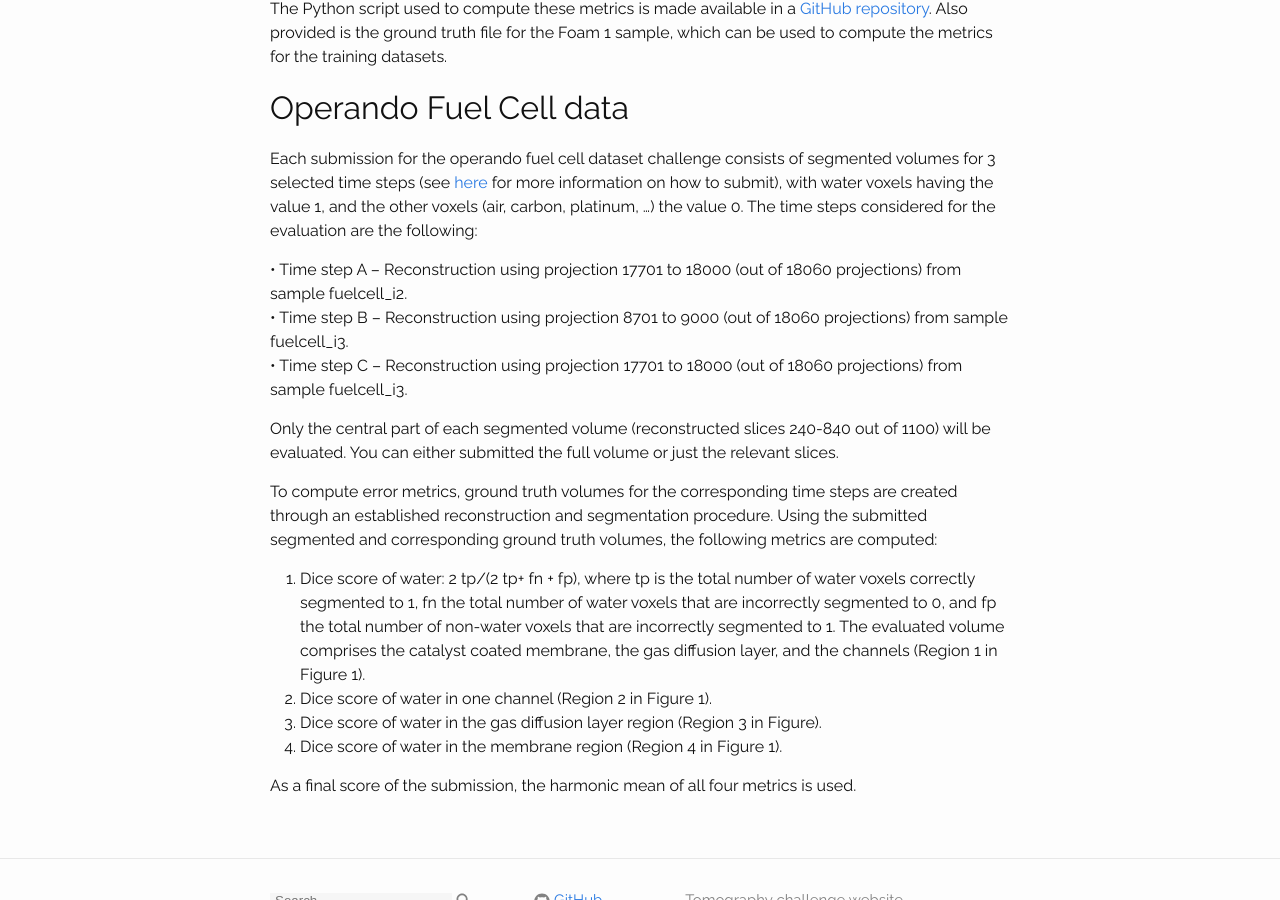
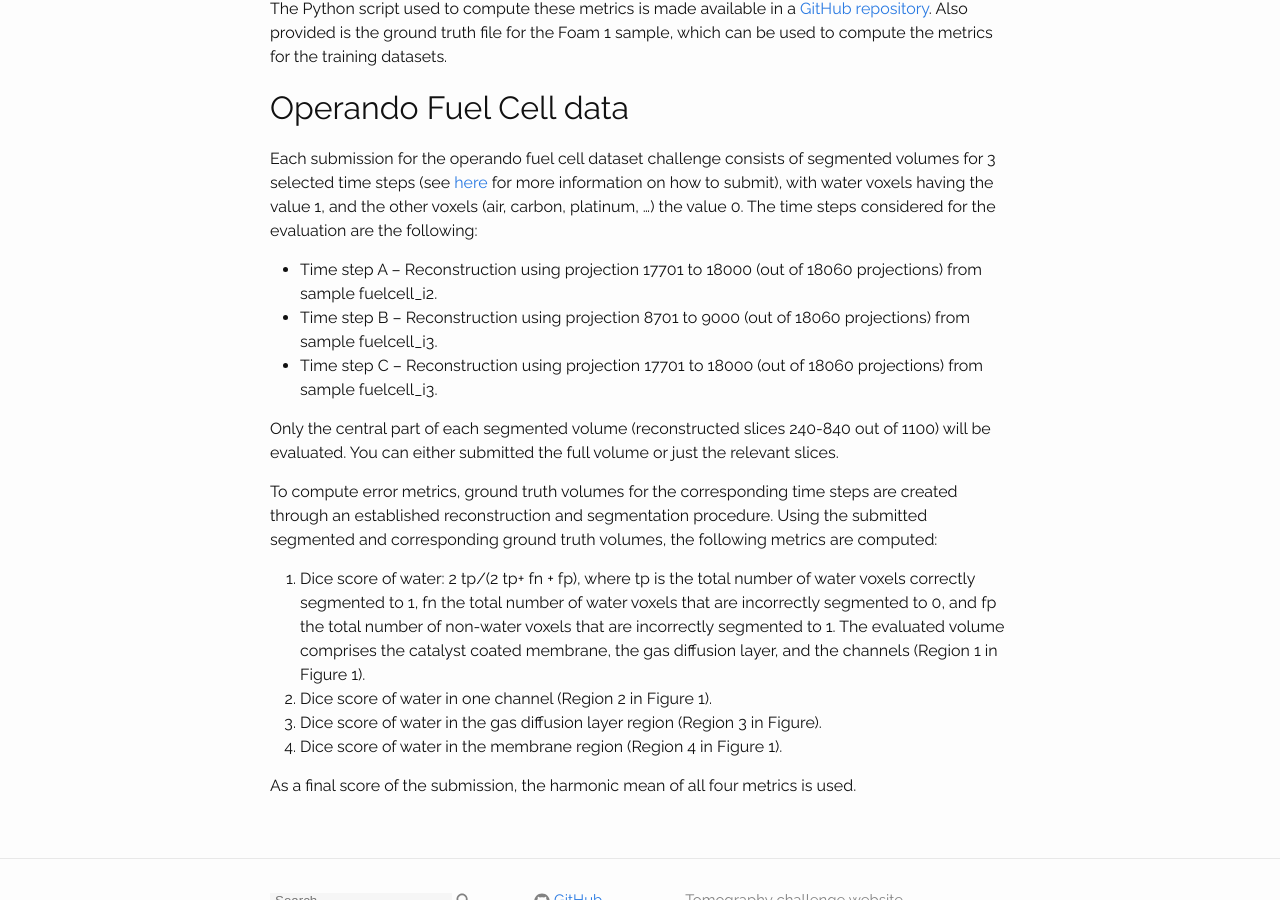
Before and after one commit to tomochallenge/tomochallenge.github.io, a Jekyll site: the page built from main_pages/50_evaluation.md, in a window 1280 px wide and 900 px high, scrolled down 986 px. Built offline with Jekyll 4.4.1, drawn with Linux system fonts in a browser that asks for light colours.

Commit message:
Minor updates for fuel cell

```diff
--- a/main_pages/50_evaluation.md
+++ b/main_pages/50_evaluation.md
@@ -29,9 +29,9 @@ can be used to compute the metrics for the training datasets.
 
 Each submission for the operando fuel cell dataset challenge consists of segmented volumes for 3 selected time steps (see [here](https://tomochallenge.github.io/submit/) for more information on how to submit), with water voxels having the value 1, and the other voxels (air, carbon, platinum, …) the value 0. The time steps considered for the evaluation are the following:
 
-  •	Time step A – Reconstruction using projection 17701 to 18000 (out of 18060 projections) from sample fuelcell_i2.
-  •	Time step B  –  Reconstruction using projection 8701 to 9000 (out of 18060 projections) from sample fuelcell_i3.
-  •	Time step C – Reconstruction using projection 17701 to 18000 (out of 18060 projections) from sample fuelcell_i3.
+* Time step A – Reconstruction using projection 17701 to 18000 (out of 18060 projections) from sample fuelcell_i2.
+* Time step B  –  Reconstruction using projection 8701 to 9000 (out of 18060 projections) from sample fuelcell_i3.
+* Time step C – Reconstruction using projection 17701 to 18000 (out of 18060 projections) from sample fuelcell_i3.
 
 Only the central part of each segmented volume (reconstructed slices 240-840 out of 1100) will be evaluated. You can either submitted the full volume or just the relevant slices.
 
```
